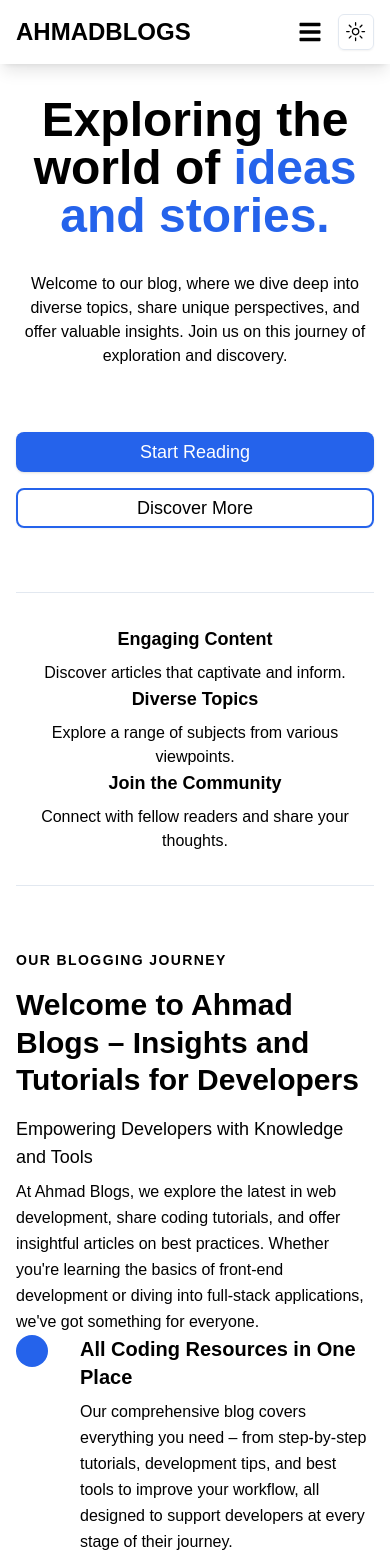
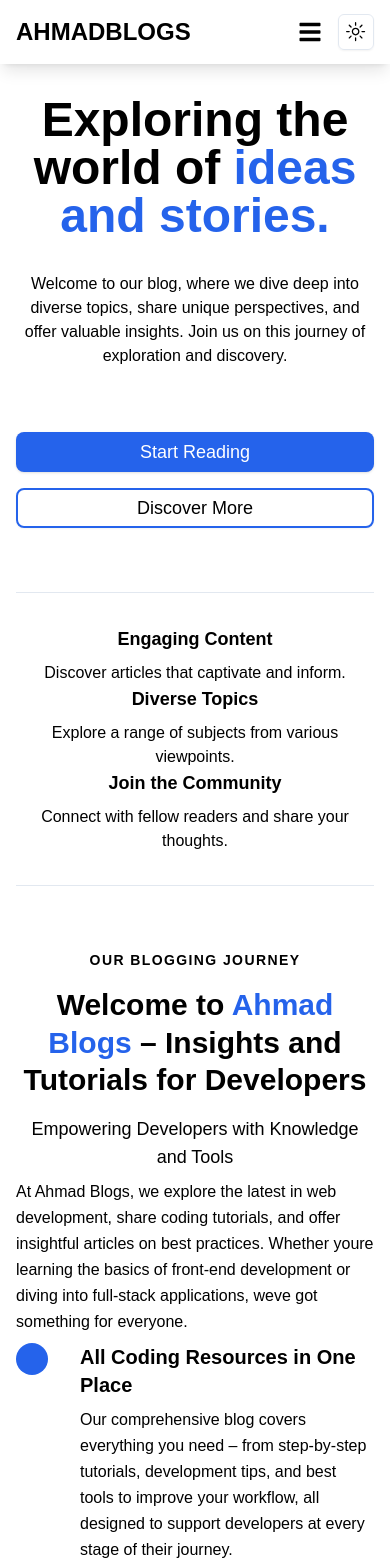
Before and after one commit to Ahmad-code077/Nextjs-Blog, a Next.js app: page / in a window 390 px wide. Shown: the top 1568 px of the page. Built offline with nearby package versions, Linux system fonts and the light colour scheme.

Commit message:
Updated the colors and alignment

```diff
--- a/app/Components/BlogJourney.jsx
+++ b/app/Components/BlogJourney.jsx
@@ -1,32 +1,35 @@
 const BlogJourney = () => {
   return (
-    <section class='flex flex-col md:flex-row lg:-mx-8 mt-16'>
-      <div class='w-full lg:w-1/2 lg:px-8'>
-        <h6 class='text-sm uppercase font-semibold tracking-widest'>
+    <section className='flex flex-col md:flex-row lg:-mx-8 mt-16'>
+      <div className='w-full lg:w-1/2 lg:px-8'>
+        <h6 className='text-sm uppercase font-semibold tracking-widest text-center'>
           Our Blogging Journey
         </h6>
-        <h2 class='text-3xl leading-tight font-bold mt-4'>
-          Welcome to Ahmad Blogs – Insights and Tutorials for Developers
+        <h2 className='text-3xl leading-tight font-bold mt-4 text-center md:text-left'>
+          Welcome to <span className='text-primary'>Ahmad Blogs</span> –
+          Insights and Tutorials for Developers
         </h2>
-        <p class='text-lg mt-4'>
+        <p className='text-lg mt-4 text-center'>
           Empowering Developers with Knowledge and Tools
         </p>
-        <p class='mt-2 leading-relaxed'>
+        <p className='my-2 leading-relaxed'>
           At Ahmad Blogs, we explore the latest in web development, share coding
           tutorials, and offer insightful articles on best practices. Whether
-          you're learning the basics of front-end development or diving into
-          full-stack applications, we've got something for everyone.
+          youre learning the basics of front-end development or diving into
+          full-stack applications, weve got something for everyone.
         </p>
       </div>
 
-      <div class='w-full lg:w-1/2 lg:px-8'>
-        <div class='flex'>
+      <div className='w-full lg:w-1/2 lg:px-8'>
+        <div className='flex'>
           <div>
-            <div class='w-8 h-8 bg-primary rounded-full'></div>
+            <div className='w-8 h-8 bg-primary rounded-full'></div>
           </div>
-          <div class='ml-8'>
-            <h4 class='text-xl font-bold'>All Coding Resources in One Place</h4>
-            <p class='mt-2 leading-relaxed'>
+          <div className='ml-8'>
+            <h4 className='text-xl font-bold'>
+              All Coding Resources in One Place
+            </h4>
+            <p className='mt-2 leading-relaxed'>
               Our comprehensive blog covers everything you need – from
               step-by-step tutorials, development tips, and best tools to
               improve your workflow, all designed to support developers at every
@@ -35,15 +38,15 @@ const BlogJourney = () => {
           </div>
         </div>
 
-        <div class='flex mt-8'>
+        <div className='flex mt-8'>
           <div>
-            <div class='w-8 h-8 bg-primary rounded-full'></div>
+            <div className='w-8 h-8 bg-primary rounded-full'></div>
           </div>
-          <div class='ml-8'>
-            <h4 class='text-xl font-bold'>
+          <div className='ml-8'>
+            <h4 className='text-xl font-bold'>
               Developer-Centered Learning Experience
             </h4>
-            <p class='mt-2 leading-relaxed'>
+            <p className='mt-2 leading-relaxed'>
               At Ahmad Blogs, our content is crafted with developers in mind.
               Whether you're working on personal projects or professional
               applications, our focus is on practical, real-world solutions to
--- /dev/null
+++ b/app/Components/HomePage.jsx
@@ -0,0 +1,69 @@
+import { Button } from '@/components/ui/button';
+
+const CardData = [
+  {
+    id: 1,
+    heading: 'Engaging Content',
+    para: 'Discover articles that captivate and inform.',
+  },
+  {
+    id: 2,
+    heading: 'Diverse Topics ',
+    para: 'Explore a range of subjects from various viewpoints.',
+  },
+  {
+    id: 3,
+    heading: 'Join the Community',
+    para: 'Connect with fellow readers and share your thoughts.',
+  },
+];
+const HomePage = () => {
+  return (
+    <>
+      <div className='text-center mt-8 '>
+        <h1 className=' font-bold text-5xl md:text-6xl xl:text-7xl'>
+          Exploring the world of{' '}
+          <span className='text-primary dark:text-primary'>
+            ideas and stories.
+          </span>
+        </h1>
+        <p className='mt-8 lg:w-2/3 text-center mx-auto'>
+          Welcome to our blog, where we dive deep into diverse topics, share
+          unique perspectives, and offer valuable insights. Join us on this
+          journey of exploration and discovery.
+        </p>
+        <div className='mt-16 flex flex-col sm:flex-row items-center justify-center sm:gap-x-4 gap-y-4 '>
+          <Button
+            size='lg'
+            className='text-lg rounded-lg text-white transition duration-300 hover:scale-105 w-full sm:w-max '
+          >
+            Start Reading{' '}
+          </Button>
+
+          <Button
+            size='lg'
+            variant='outline'
+            className='text-lg rounded-lg border-2 border-primary transition duration-300 hover:scale-105 w-full sm:w-max '
+          >
+            Discover More
+          </Button>
+        </div>
+        <div className='py-8 mt-16 border-y border-border dark:border-border sm:grid sm:grid-cols-3 gap-8'>
+          {CardData.map((item) => {
+            const { id, heading, para } = item;
+            return (
+              <>
+                <div className='text-center' key={id}>
+                  <h6 className='text-lg font-semibold  '>{heading}</h6>
+                  <p className='mt-2 '>{para} </p>
+                </div>
+              </>
+            );
+          })}
+        </div>
+      </div>
+    </>
+  );
+};
+
+export default HomePage;
--- a/app/Components/Testimonials.jsx
+++ b/app/Components/Testimonials.jsx
@@ -50,7 +50,7 @@ const Testimonials = () => {
         </div>
         <div className='grid'>
           {testimonialsData.map(({ id, text, name, position, image }) => (
-            <div key={id} className='w-full xl:w-1/2 xl:pr-8'>
+            <div key={id} className='w-full xl:w-1/2 xl:pr-8 '>
               <blockquote className='flex flex-col-reverse items-center justify-between w-full col-span-1 p-6 text-center transition-all duration-200 bg-gray-100 rounded-lg md:flex-row md:text-left hover:bg-white hover:shadow ease'>
                 <div className='flex flex-col pr-8'>
                   <p className='mt-2 text-base text-gray-600'>{text}</p>
--- a/app/page.js
+++ b/app/page.js
@@ -1,68 +1,11 @@
-import { Button } from '@/components/ui/button';
 import BlogJourney from './Components/BlogJourney';
+import HomePage from './Components/HomePage';
 import Testimonials from './Components/Testimonials';
-const CardData = [
-  {
-    id: 1,
-    heading: 'Engaging Content',
-    para: 'Discover articles that captivate and inform.',
-  },
-  {
-    id: 2,
-    heading: 'Diverse Topics ',
-    para: 'Explore a range of subjects from various viewpoints.',
-  },
-  {
-    id: 3,
-    heading: 'Join the Community',
-    para: 'Connect with fellow readers and share your thoughts.',
-  },
-];
+
 const Home = () => {
   return (
     <>
-      <div className='text-center mt-8 '>
-        <h1 className=' font-bold text-5xl md:text-6xl xl:text-7xl'>
-          Exploring the world of{' '}
-          <span className='text-primary dark:text-primary'>
-            ideas and stories.
-          </span>
-        </h1>
-        <p className='mt-8 lg:w-2/3 text-center mx-auto'>
-          Welcome to our blog, where we dive deep into diverse topics, share
-          unique perspectives, and offer valuable insights. Join us on this
-          journey of exploration and discovery.
-        </p>
-        <div className='mt-16 flex flex-col sm:flex-row items-center justify-center sm:gap-x-4 gap-y-4 '>
-          <Button
-            size='lg'
-            className='text-lg rounded-lg text-white transition duration-300 hover:scale-105 w-full sm:w-max '
-          >
-            Start Reading{' '}
-          </Button>
-
-          <Button
-            size='lg'
-            variant='outline'
-            className='text-lg rounded-lg border-2 border-primary transition duration-300 hover:scale-105 w-full sm:w-max '
-          >
-            Discover More
-          </Button>
-        </div>
-        <div className='py-8 mt-16 border-y border-border dark:border-border sm:grid sm:grid-cols-3 gap-8'>
-          {CardData.map((item) => {
-            const { id, heading, para } = item;
-            return (
-              <>
-                <div className='text-center' key={id}>
-                  <h6 className='text-lg font-semibold  '>{heading}</h6>
-                  <p className='mt-2 '>{para} </p>
-                </div>
-              </>
-            );
-          })}
-        </div>
-      </div>
+      <HomePage />
       <BlogJourney />
       <Testimonials />
     </>
```
